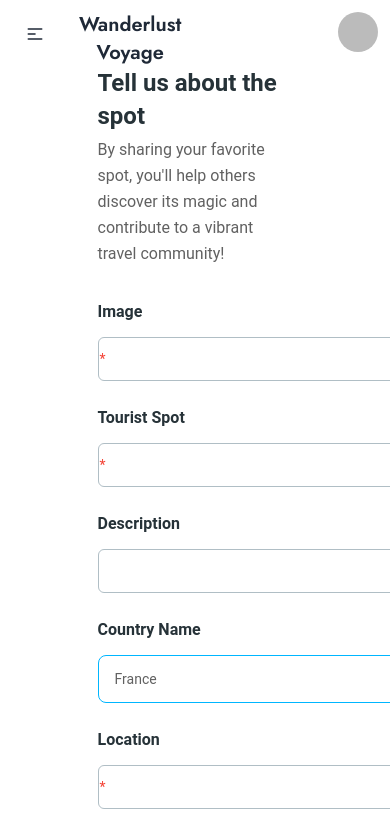
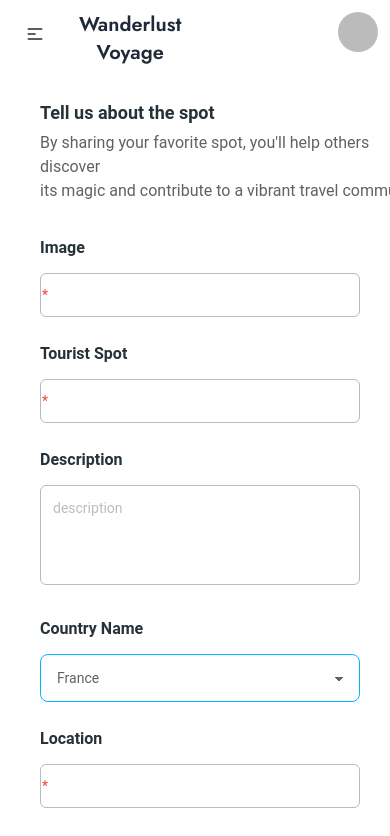
Before and after one commit to SakhawatHossen-coder/Wanderlust-Voyage-YourTouristPartner, a React (Vite) app: page /addtouristspot in a window 390 px wide. Shown: the top 836 px of the page. Built offline with nearby package versions, Linux system fonts and the light colour scheme; no server answers; sample sign-in values are in the browser's storage.

Commit message:
responsive done

```diff
--- a/src/components/FormAdd.jsx
+++ b/src/components/FormAdd.jsx
@@ -6,6 +6,7 @@ import {
   Checkbox,
   Button,
   Typography,
+  Textarea,
 } from "@material-tailwind/react";
 import Swal from "sweetalert2";
 import { AuthContext } from "../providers/AuthProviders";
@@ -40,7 +41,7 @@ const FormAdd = () => {
       userName,
       season,
     };
-    console.log(formData);
+    // console.log(formData);
     fetch("http://localhost:5000/tourist", {
       method: "POST",
       headers: {
@@ -65,11 +66,18 @@ const FormAdd = () => {
 
   return (
     <Card color="transparent" shadow={false}>
-      <Typography variant="h4" color="blue-gray">
+      <Typography
+        variant="h4"
+        className="md:text-center text-lg md:text-3xl"
+        color="blue-gray"
+      >
         Tell us about the spot
       </Typography>
-      <Typography color="gray" className="mt-1 font-normal">
-        By sharing your favorite spot, you'll help others discover its magic and
+      <Typography
+        color="gray"
+        className="mt-1 text-left md:text-center text-base md:text-lg font-normal"
+      >
+        By sharing your favorite spot, you'll help others discover <br /> its magic and
         contribute to a vibrant travel community!
       </Typography>
       <form
@@ -106,7 +114,8 @@ const FormAdd = () => {
           <Typography variant="h6" color="blue-gray" className="-mb-3">
             Description
           </Typography>
-          <Input
+          <Textarea
+            // label="description"
             size="lg"
             name="description"
             placeholder="description"
@@ -131,6 +140,7 @@ const FormAdd = () => {
             Country Name
           </Typography>
           <select
+            required
             name="countryName"
             className="select select-info w-full max-w-xs"
           >
--- a/src/components/Slider.jsx
+++ b/src/components/Slider.jsx
@@ -28,8 +28,7 @@ const Slider = () => {
         navigation
         pagination={{ clickable: true }}
         scrollbar={{ draggable: true }}
-        onSwiper={(swiper) => console.log(swiper)}
-        onSlideChange={() => console.log("slide change")}
+
       >
         <SwiperSlide>
           <Typography variant="h4" className="hidden lg:flex">
--- a/src/components/TabularFormData.jsx
+++ b/src/components/TabularFormData.jsx
@@ -13,7 +13,7 @@ const TabularFormData = () => {
     fetch(`http://localhost:5000/tourist/email/${user?.email}`)
       .then((res) => res.json())
       .then((data) => {
-        console.log(data);
+        // console.log(data);
         setItems(data);
       });
   }, [user]);
--- a/src/components/countries/CountryCard.jsx
+++ b/src/components/countries/CountryCard.jsx
@@ -15,13 +15,13 @@ const CountryCard = () => {
   const loadCont = useLoaderData();
   //   console.log(loadCont);
   return (
-    <div className="mx-auto flex flex-col justify-center items-center gap-5">
-      <Typography variant="h2">Your Country Details Here</Typography>
+    <div className="mx-auto my-10 flex flex-col justify-center items-center gap-5">
+      <Typography variant="h2" className="text-lg md:text-3xl">Your Country Details Here</Typography>
       {loadCont.map((i, idx) => (
         <Fade>
-          <Card className="w-full max-w-[48rem] flex-row" key={idx}>
+          <Card className="w-full my-5 max-w-[48rem] flex-row" key={idx}>
             <CardBody>
-              <Typography variant="h6" color="gray" className="mb-4 uppercase">
+              <Typography variant="paragraph" color="gray" className="mb-4 uppercase">
                 <div className="flex gap-4 items-center">
                   Tourist Spot
                   <FaLocationPin />: {i.touristSpot}
@@ -32,12 +32,12 @@ const CountryCard = () => {
                   Location : {i.location}
                 </div>
               </Typography>
-              <Typography variant="paragraph" color="gray" className="mb-4">
+              <Typography variant="paragraph" color="gray" className="mb-2">
                 Description
                 <div className="flex gap-4 items-center">{i.description}</div>
               </Typography>
 
-              <Typography color="gray" className="mb-8 font-normal">
+              <Typography color="gray" className="mb-4 font-normal">
                 <div className="flex gap-4 items-center">
                   Average Cost
                   <BiCoinStack />
@@ -45,7 +45,7 @@ const CountryCard = () => {
                 </div>
               </Typography>
 
-              <Typography color="gray" className="mb-8 font-normal">
+              <Typography color="gray" className="mb-4 font-normal">
                 <div className="flex gap-4 items-center">
                   Seasonality:
                   {i.season}
--- a/src/components/countries/CountrySection.jsx
+++ b/src/components/countries/CountrySection.jsx
@@ -11,7 +11,7 @@ const CountrySection = () => {
       .then((res) => res.json())
       .then((data) => {
         setLists(data);
-        console.log(data);
+        // console.log(data);
       });
   }, []);
 
--- a/src/pages/AddTouristSpot.jsx
+++ b/src/pages/AddTouristSpot.jsx
@@ -64,7 +64,7 @@ const AddTouristSpot = () => {
       .catch((err) => console.error(err));
   };
   return (
-    <div className="w-1/2 mx-auto">
+    <div className="md:w-1/2 w-full mx-10 my-8 md:mx-auto">
       <FormAdd />
       {/* form */}
       <div className="hidden">
--- a/src/pages/UpdatePage.jsx
+++ b/src/pages/UpdatePage.jsx
@@ -73,7 +73,7 @@ const UpdatePage = () => {
   };
 
   return (
-    <div>
+    <div className="my-5">
 
       <Card color="transparent" shadow={false}>
         <div className="w-1/2 mx-auto">
--- a/src/pages/ViewDetails.jsx
+++ b/src/pages/ViewDetails.jsx
@@ -29,22 +29,22 @@ const ViewDetails = () => {
   return (
     <>
       {/* <h1 className="text-black">{userName}: You have added this</h1> */}
-      <Card className="mt-6 w-1/2 mx-auto shadow-xl">
+      <Card className="my-20 w-full md:w-1/2 mx-auto shadow-xl">
         <CardHeader color="blue-gray" className="relative h-56">
           <img src={image} key={_id} alt="card-image" />
         </CardHeader>
         <CardBody>
           <div className="">
             <Typography
-              variant="h6"
+              variant="paragraph"
               color="blue-gray"
-              className="mb-2 flex gap-2 items-center"
+              className="mb-2 flex gap-2  justify-center items-center"
             >
               Tourist Spot
               <span>
                 <BiLocationPlus />
               </span>
-              {touristSpot}
+              :{touristSpot}
               <br />
             </Typography>
           </div>
@@ -55,33 +55,33 @@ const ViewDetails = () => {
               {travelTime}
             </div>
           </Typography>
-          <Typography color="gray" className="mb-8 font-normal">
+          <Typography color="gray" className="mb-2 font-normal">
             <div className="flex gap-4 items-center">
               Average Cost
               <BiCoinStack />
               {averageCost}
             </div>
           </Typography>
-          <Typography color="gray" className="mb-8 font-normal">
+          <Typography color="gray" className="mb-2 font-normal">
             <div className="flex gap-4 items-center">
               Total Visitors
               <FaUserFriends />
               {totalVisitors}
             </div>
           </Typography>
-          <Typography color="gray" className="mb-8 font-normal">
+          <Typography color="gray" className="mb-2 font-normal">
             <div className="flex gap-4 items-center">
               Seasonality:
               {season}
             </div>
           </Typography>
-          <Typography color="gray" className="mb-8 font-normal">
+          <Typography color="gray" className="mb-2 font-normal">
             <div className="flex gap-4 items-center">
               Location:
               {location}
             </div>
           </Typography>
-          <Typography color="gray" className="mb-8 font-normal">
+          <Typography color="gray" className="mb-2 font-normal">
             <div className="flex gap-4 items-center">
               Country Name:
               {countryName}
```
